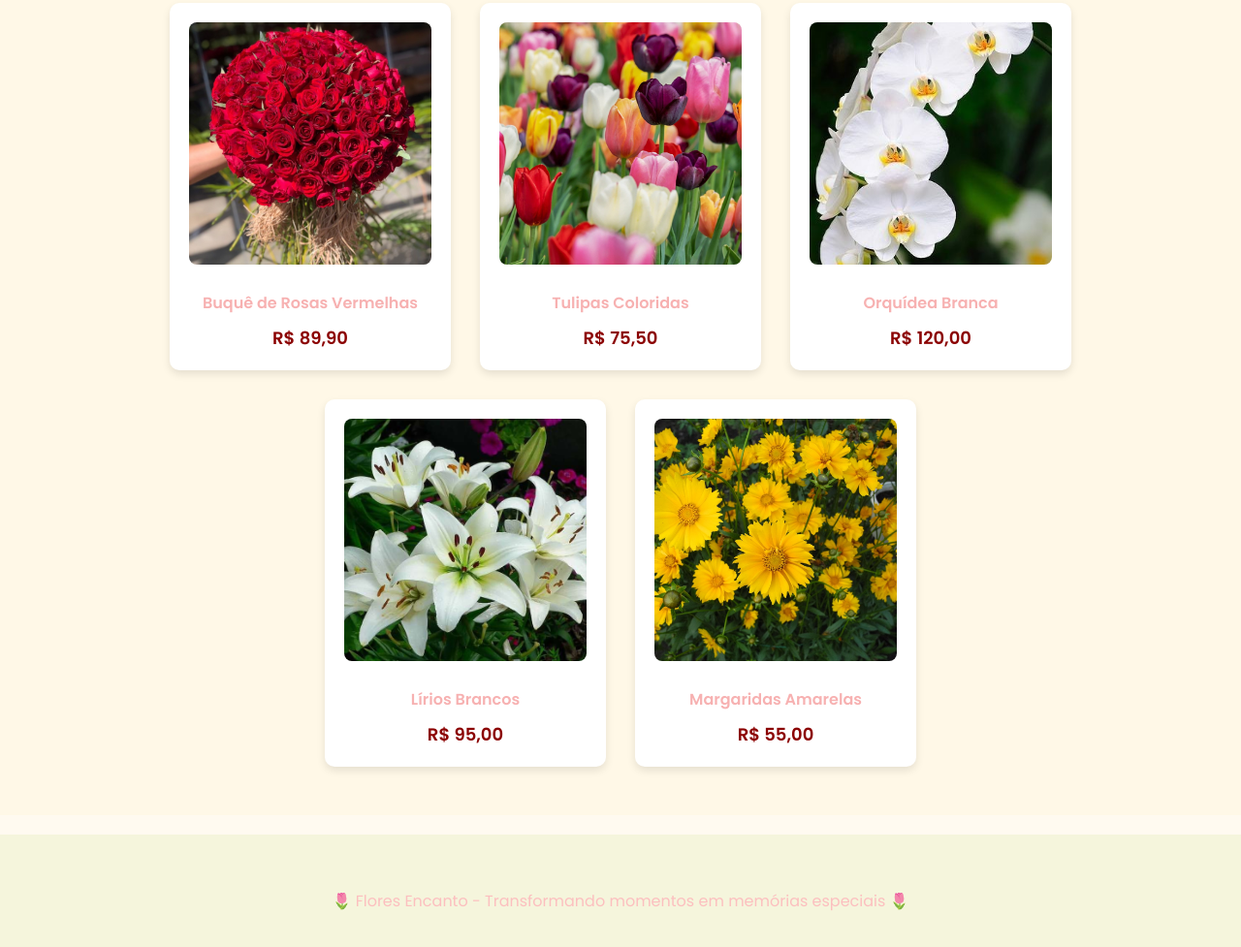
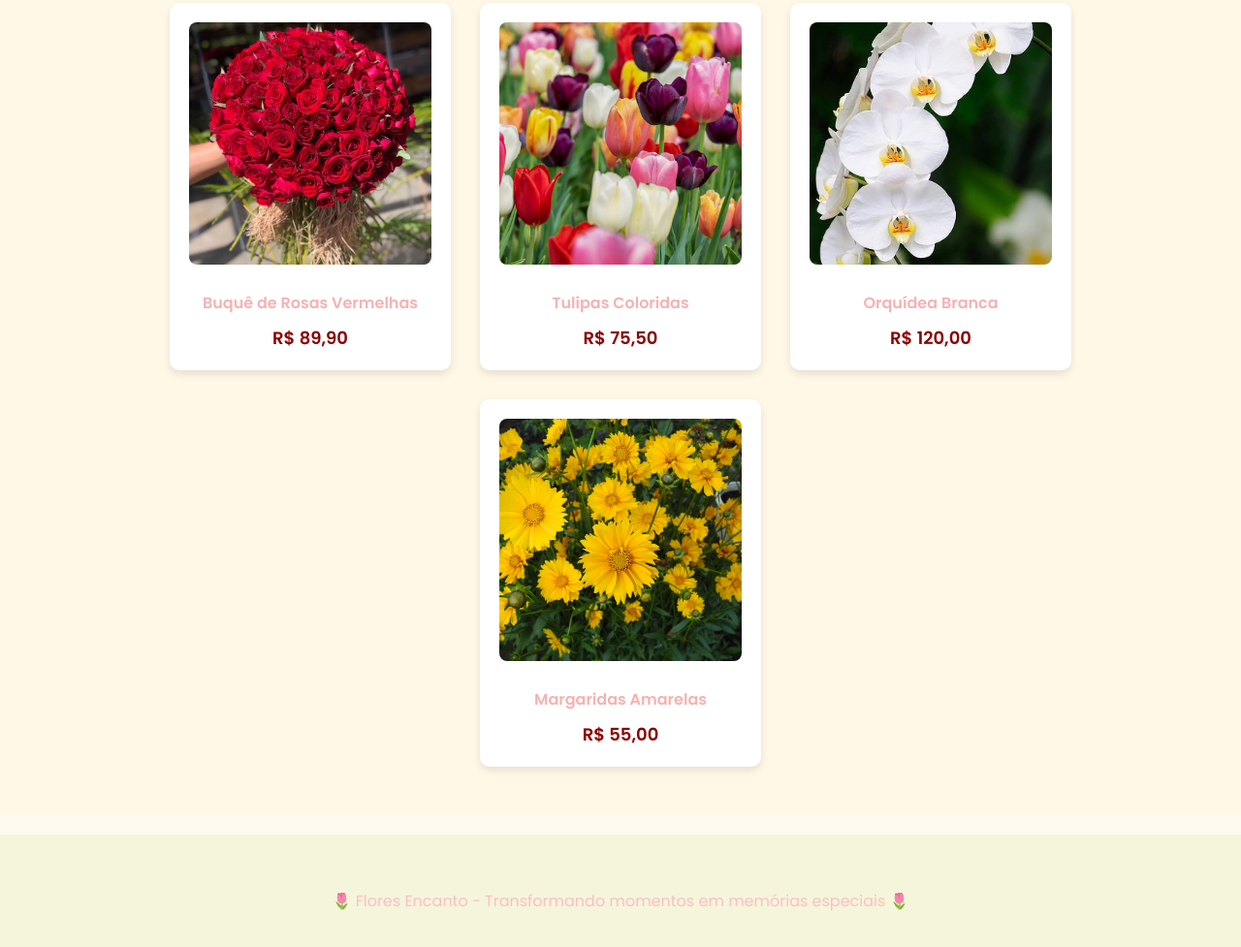
Before and after one commit to Raika12345/Siteee, a plain HTML site: page index.html in a window 1280 px wide. Shown: the part 273-1250 px from the top of the page at 97% size. Drawn offline with Linux system fonts and the light colour scheme.

Commit message:
Update index.html

```diff
--- a/index.html
+++ b/index.html
@@ -334,11 +334,6 @@
       <div class="preco">R$ 120,00</div>
     </div>
     <div class="flor-card">
-      <img src="liriosbrancas.jpg" alt="Lírios" />
-      <h4>Lírios Brancos</h4>
-      <div class="preco">R$ 95,00</div>
-    </div>
-    <div class="flor-card">
       <img src="margaridas.jpg" alt="Margaridas" />
       <h4>Margaridas Amarelas</h4>
       <div class="preco">R$ 55,00</div>
```
